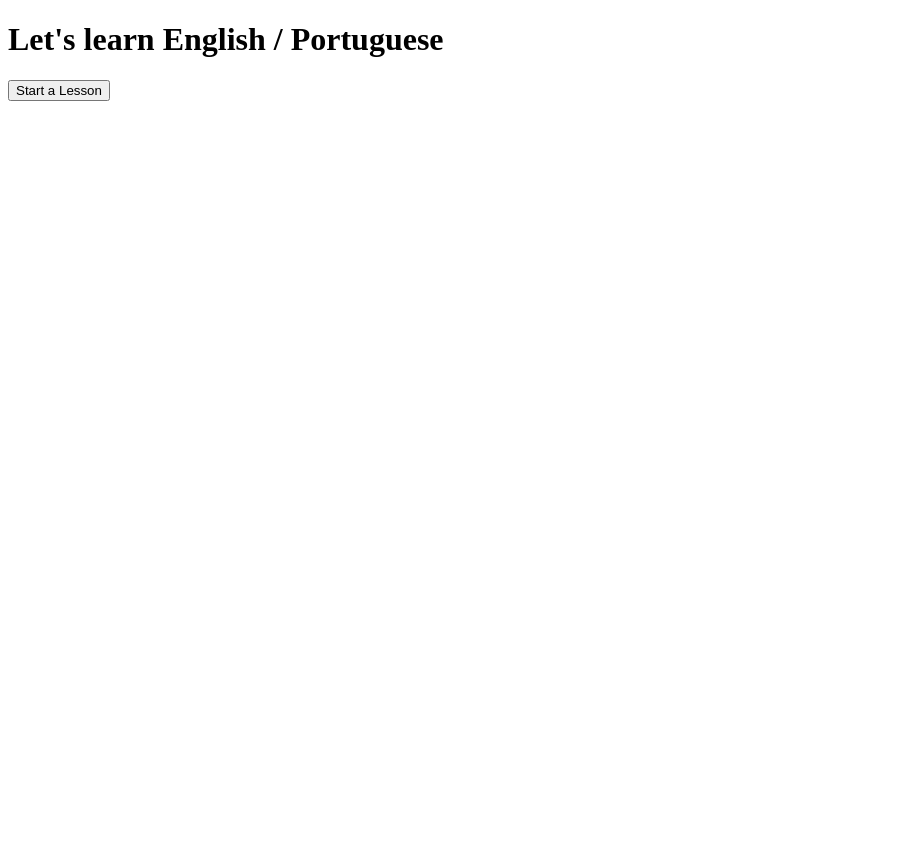
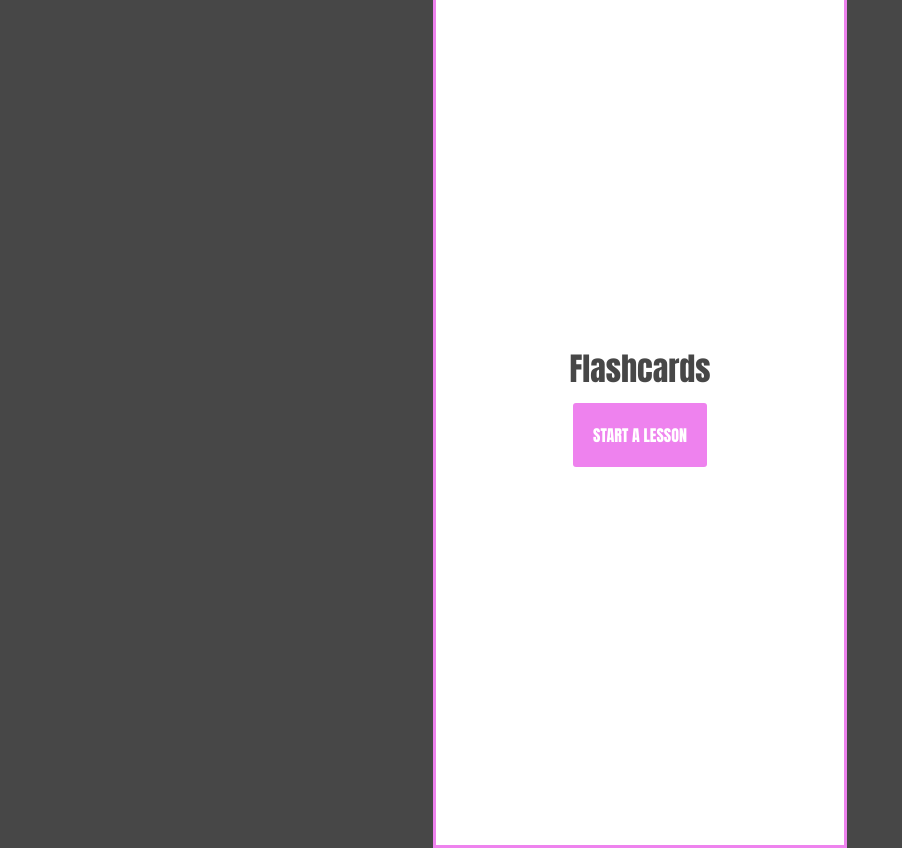
Before and after one commit to Nyllaah/flashcards-app, a React (Vite) app in the folder frontend/: page / in a window 1280 px wide. Shown: the whole page, without its empty margins (0-902 px from the left). Before the commit the page ends 800 px from the top, so only its background shows below. Built offline with nearby package versions, Linux system fonts and the light colour scheme.

Commit message:
feat: app css

```diff
--- /dev/null
+++ b/frontend/src/App.module.css
@@ -0,0 +1,51 @@
+* {
+    margin: 0;
+    padding: 0;
+    border: 0;
+    box-sizing: border-box;
+    color: var(--text-color);
+    font-family: Impact, Haettenschweiler, 'Arial Narrow Bold', sans-serif;
+}
+
+:root {
+    --purple: rgb(238, 130, 238);
+    --gray: rgb(71, 71, 71);
+    --text-color: rgb(71, 71, 71);
+}
+
+body {
+    background-color:var(--gray);
+    width: 100vw;
+    height: 100vh;
+    display: flex;
+    justify-content: center;
+    align-items: center;
+}
+
+.container {
+    height: 896px;
+    width: 414px;
+    border: 3px solid var(--purple);
+    background-color: white;
+    display: flex;
+    flex-direction: column;
+    justify-content: center;
+    align-items: center;
+}
+
+.title {
+    min-width: 30vw;
+    text-align: center;
+    margin: 10px;
+}
+
+.startBtn {
+    min-width: fit-content;
+    font-size: medium;
+    background-color: var(--purple);
+    border-radius: 3px;
+    text-transform: uppercase;
+    color: white;
+    font-weight: 900;
+    padding: 20px;
+}
--- a/frontend/src/App.tsx
+++ b/frontend/src/App.tsx
@@ -10,6 +10,8 @@ import { getCards } from './helpers';
 import Flashcard from "./components/Flashcard";
 import { useEffect } from "react";
 
+import styles from './App.module.css';
+
 function App() {
   const { onGoingLesson, allFlashcards } = useSelector((state: StateType) => state.flashcardReducer);
   const dispatch = useDispatch();
@@ -21,19 +23,12 @@ function App() {
     dispatch(startLesson(cards as FlashcardType[]));
   }
 
-  return (
-    <>
-      <header>
-        <h1>Let's learn English / Portuguese</h1>
-      </header>
-
-      <section>
-        {!onGoingLesson
-          ? <button onClick={ handleClick }>Start a Lesson</button>
-          : <Flashcard />
-        }
-      </section>
-    </>
+  return ( !onGoingLesson
+    ? <div className={styles.container}>
+        <h1 className={styles.title}>Flashcards</h1>
+        <button className={styles.startBtn} onClick={ handleClick }>Start a Lesson</button>
+      </div>
+    : <Flashcard />
   )
 }
 
```
